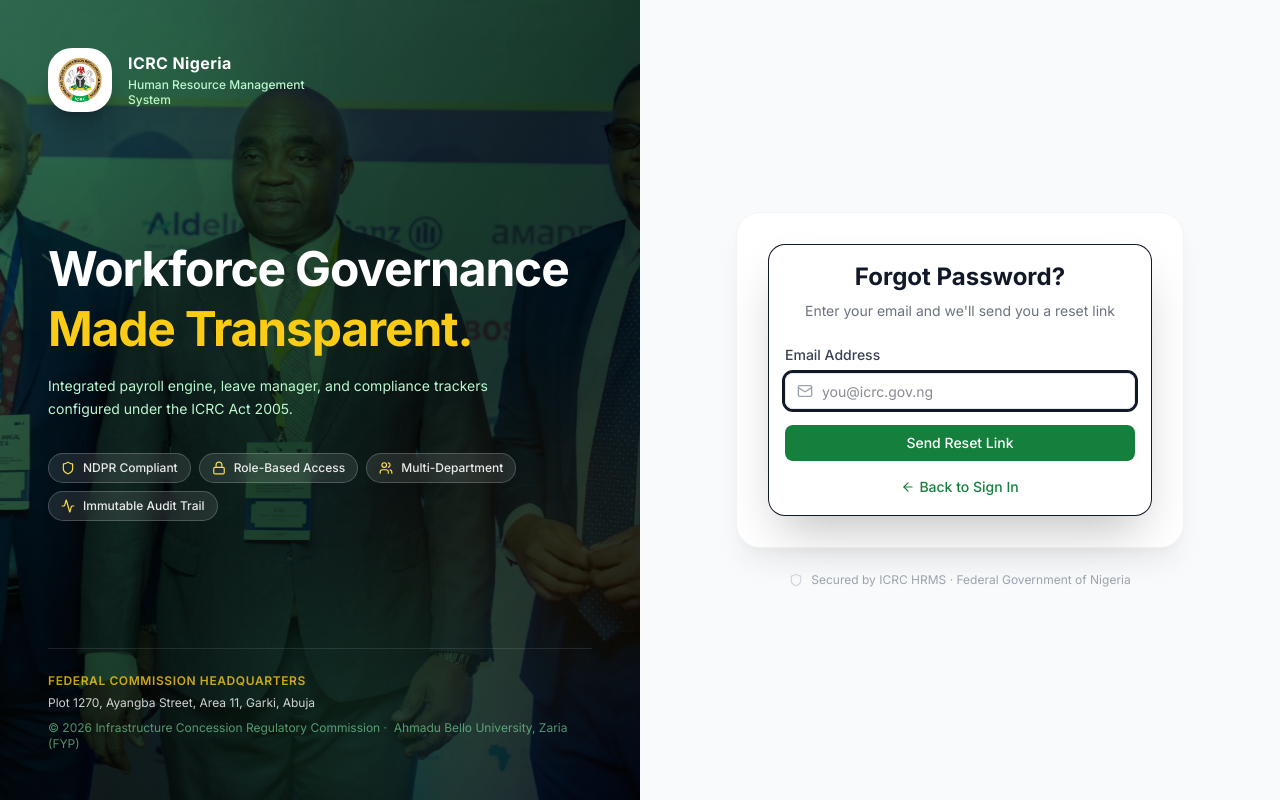
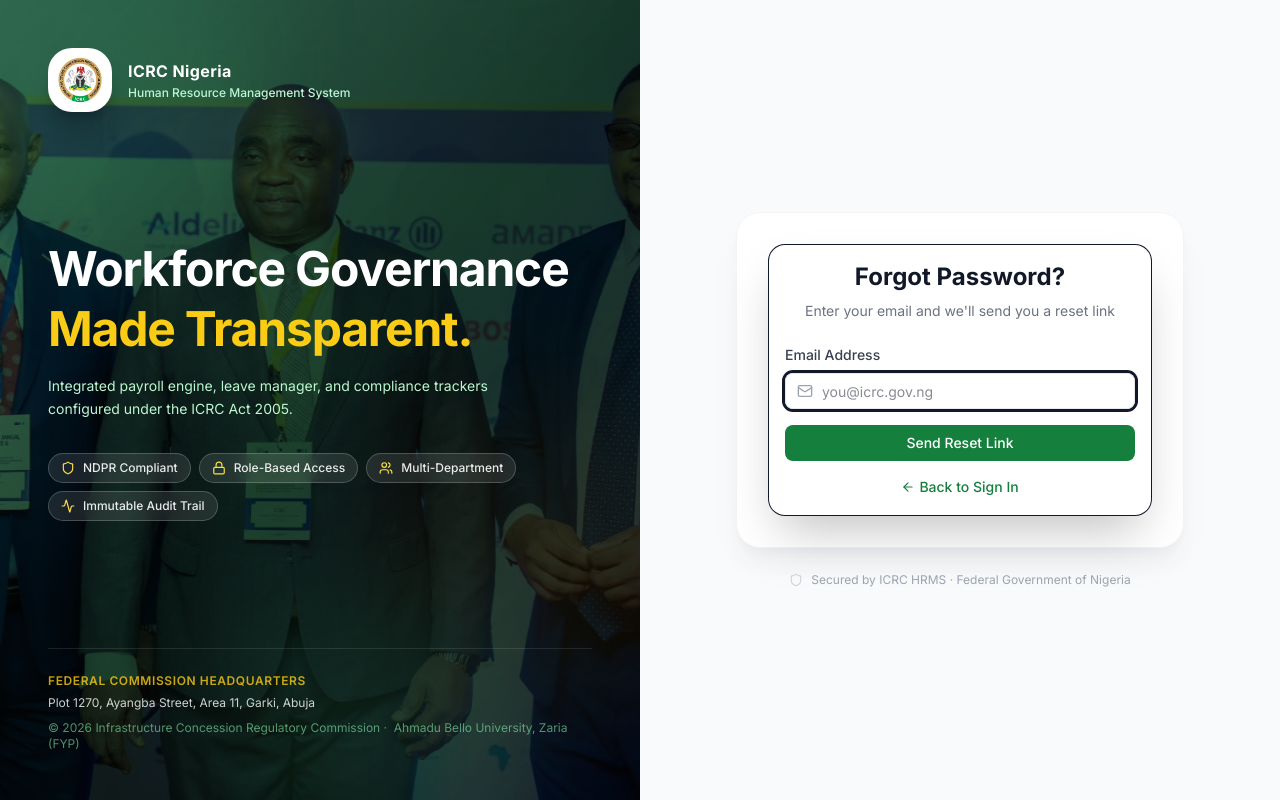
Before and after one commit to abdulkareemson/icrc-hrms, a Next.js app: page /forgot-password in a window 1280 px wide. Built offline with nearby package versions, Linux system fonts and the light colour scheme.

Commit message:
Updated Login Page Header

```diff
--- a/app/(auth)/layout.tsx
+++ b/app/(auth)/layout.tsx
@@ -73,7 +73,7 @@
               <p className="text-white font-bold text-base leading-tight tracking-wide">
                 ICRC Nigeria
               </p>
-              <p className="text-primary-200 text-xs mt-1 leading-tight font-medium max-w-[220px]">
+              <p className="text-primary-200 text-xs mt-1 leading-tight font-medium max-w">
                 {APP_NAME}
               </p>
             </div>
```
